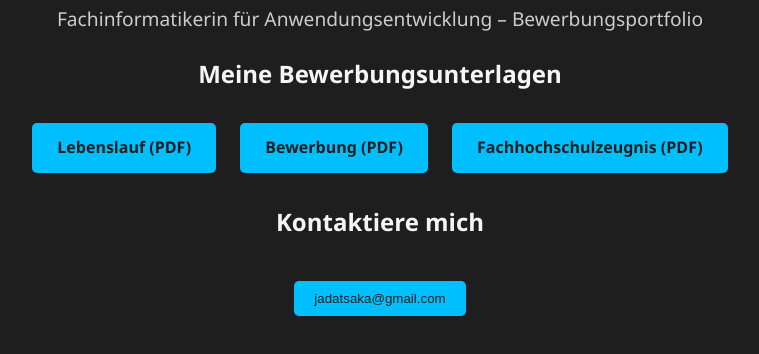
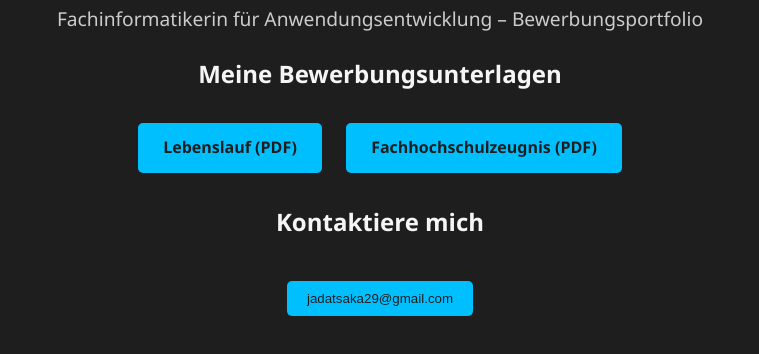
Before and after one commit to jadacassandra/Willkommen-Seite, a plain HTML site: page index.html in a window 1280 px wide. Shown: the part 182-536 px from the top of the page, without its empty margins (260-1019 px from the left). Drawn offline with Linux system fonts and the light colour scheme.

Commit message:
Update PDF links and email address in index.html

```diff
--- a/index.html
+++ b/index.html
@@ -56,13 +56,11 @@
 <p>Fachinformatikerin für Anwendungsentwicklung – Bewerbungsportfolio</p>
 
 <h2>Meine Bewerbungsunterlagen</h2>
-<!-- Temporär ohne echte PDFs -->
-<a href="#" class="button">Lebenslauf (PDF)</a>
-<a href="#" class="button">Bewerbung (PDF)</a>
-<a href="#" class="button">Fachhochschulzeugnis (PDF)</a>
+<a href="lebenslauf.pdf" target="_blank" class="button">Lebenslauf (PDF)</a>
+<a href="fachhochschulzeugnis.pdf" target="_blank" class="button">Fachhochschulzeugnis (PDF)</a>
 
 <h2>Kontaktiere mich</h2>
-<button onclick="showContact()">jadatsaka@gmail.com</button>
+<button onclick="showContact()">jadatsaka29@gmail.com</button>
 <p id="contact-text"></p>
 
 <script>
```
